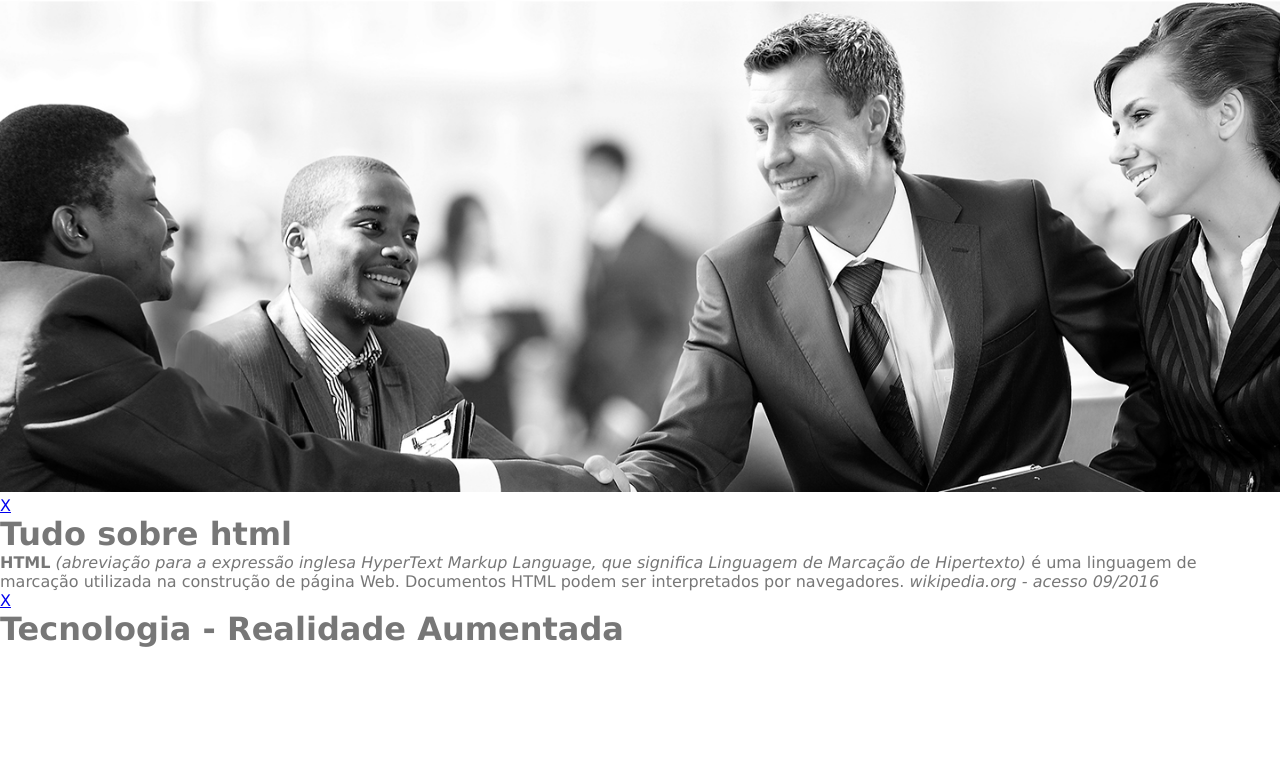
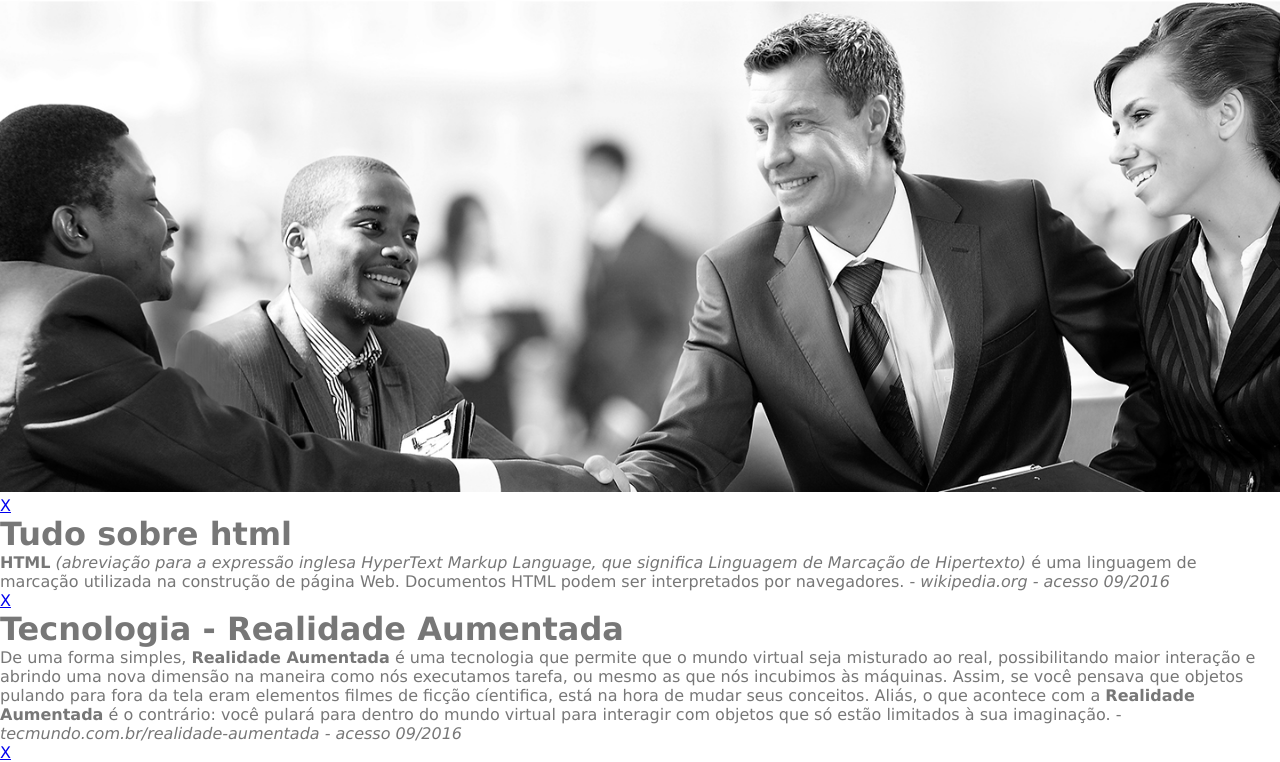
Before and after one commit to Francisca999-tina/curso-html-css-Bradesco2, a plain HTML site: page index.html in a window 1280 px wide. Shown: the part 103-865 px from the top of the page. Before the commit the page ends 800 px from the top, so only its background shows below. Drawn offline with Linux system fonts and the light colour scheme; files that its build step writes are made by us from their sources.

Commit message:
Update index.html

```diff
--- a/index.html
+++ b/index.html
@@ -35,7 +35,7 @@
                 <h1>Tudo sobre html</h1>
                 <p><strong>HTML</strong>
                     <i>(abreviação para a expressão inglesa HyperText Markup Language, que significa Linguagem de Marcação de Hipertexto)</i> é uma linguagem de marcação utilizada na construção de página Web. Documentos HTML podem ser interpretados por navegadores.
-                    <i>wikipedia.org - acesso 09/2016</i></p>
+                    - <i>wikipedia.org - acesso 09/2016</i></p>
             </div>
         </div>
 
@@ -43,9 +43,15 @@
             <div>
                 <a href="#close" title="Close" class="close">X</a>
                 <h1>Tecnologia - Realidade Aumentada</h1>
+                <p>De uma forma simples, <b>Realidade Aumentada</b> é uma tecnologia que permite que o mundo virtual seja misturado ao real, possibilitando maior interação e abrindo uma nova dimensão na maneira como nós executamos tarefa, ou mesmo as que nós incubimos às máquinas. Assim, se você pensava que objetos pulando  para fora da tela eram elementos filmes de ficção cíentifica, está na hora de mudar seus conceitos. Aliás, o que acontece com a <b>Realidade Aumentada</b> é o contrário: você pulará para dentro do mundo virtual para interagir com objetos que só estão limitados à sua imaginação. - <i>tecmundo.com.br/realidade-aumentada - acesso 09/2016</i></p>
+        </div>
+    </div>
+
+    <div id="openModal" class="modalDialog">
+        <div>
+            <a href="#close" title="Close" class="close">X</a>
 
         </div>
-
     </div>
 
 </body>
```
